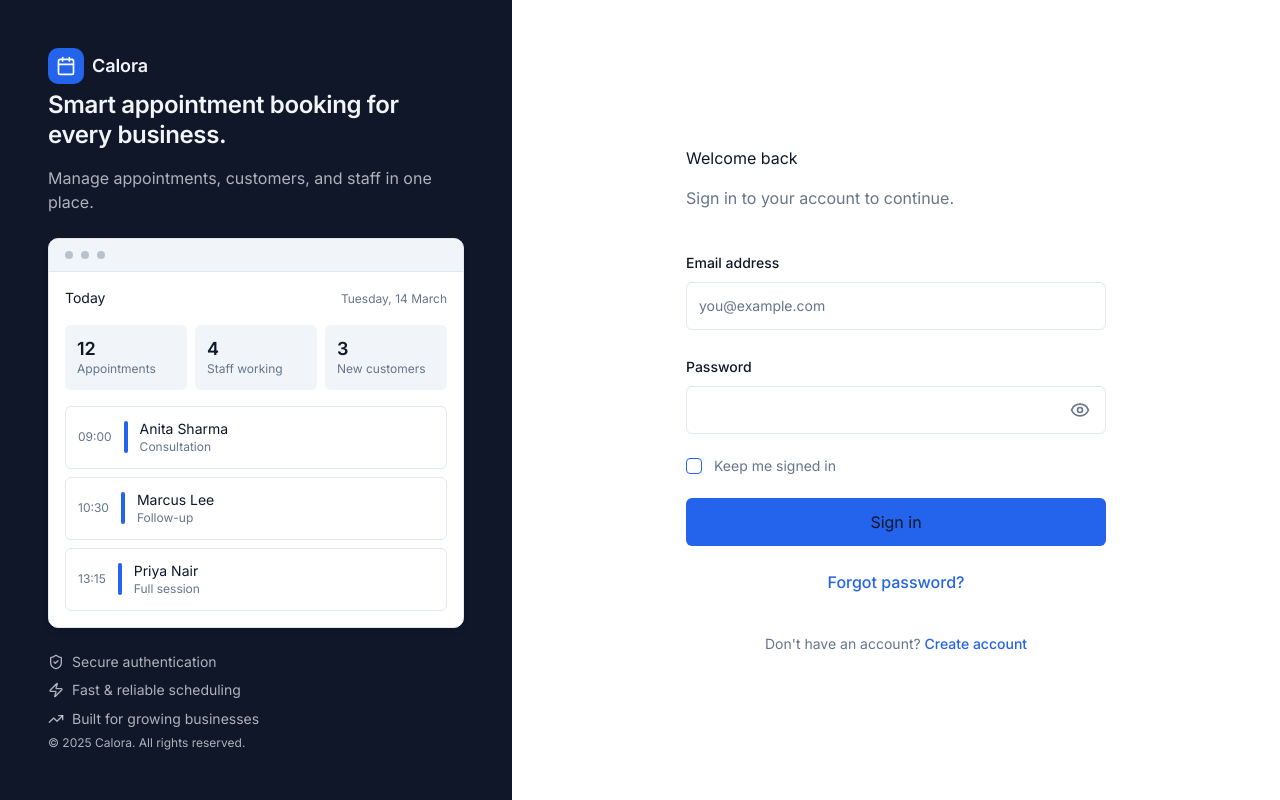
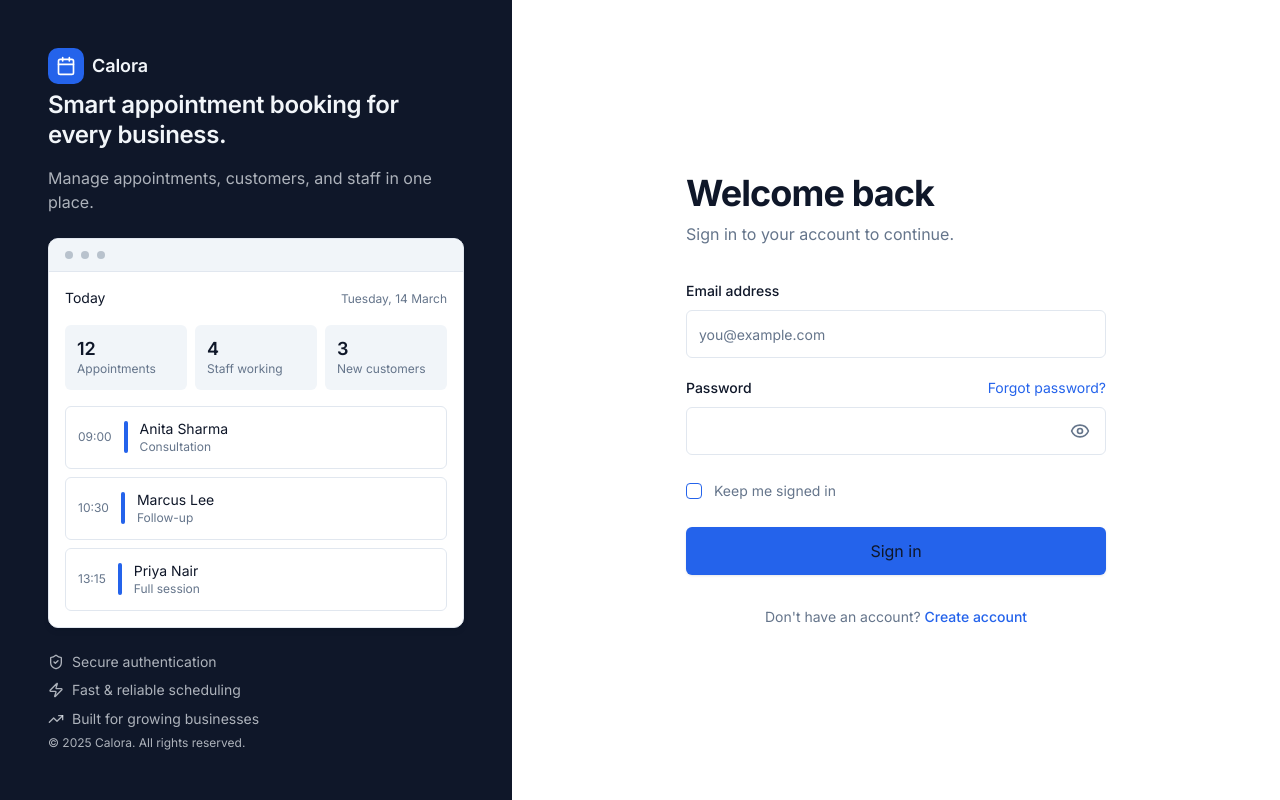
Before and after one commit to Tejchaute/Calora, a Next.js app: page /login in a window 1280 px wide. Built offline with nearby package versions, Linux system fonts and the light colour scheme; no server answers.

Commit message:
Polish login page spacing, hierarchy, button elevation and remember-me row
Co-Authored-By: Tej Chaute <tejchaute33@gmail.com>

```diff
--- a/features/auth/components/login-page.tsx
+++ b/features/auth/components/login-page.tsx
@@ -68,21 +68,21 @@ export function LoginPage() {
         <span className="text-h5 text-foreground">Calora</span>
       </div>
 
-      <h1 className="text-h2 text-foreground">Welcome back</h1>
-      <p className="mt-4 text-body text-muted-foreground">
+      <h1 className="text-h1 text-foreground">Welcome back</h1>
+      <p className="mt-2 text-body text-muted-foreground">
         Sign in to your account to continue.
       </p>
 
       <div aria-live="polite">
         {authError && (
-          <div className="mt-6">
+          <div className="mt-5">
             <InlineAlert variant="error">{authError}</InlineAlert>
           </div>
         )}
       </div>
 
       <Form {...form}>
-        <form onSubmit={form.handleSubmit(onSubmit)} className="mt-10 space-y-6" noValidate>
+        <form onSubmit={form.handleSubmit(onSubmit)} className="mt-8 space-y-5" noValidate>
           <FormField
             control={form.control}
             name="email"
@@ -109,7 +109,15 @@ export function LoginPage() {
             name="password"
             render={({ field }) => (
               <FormItem>
-                <FormLabel>Password</FormLabel>
+                <div className="flex items-baseline justify-between gap-4">
+                  <FormLabel>Password</FormLabel>
+                  <Link
+                    href={AUTH_ROUTES.forgotPassword}
+                    className="text-small font-medium text-primary transition-fast hover:underline"
+                  >
+                    Forgot password?
+                  </Link>
+                </div>
                 <div className="relative">
                   <FormControl>
                     <Input
@@ -138,11 +146,11 @@ export function LoginPage() {
             control={form.control}
             name="remember"
             render={({ field }) => (
-              <FormItem className="flex flex-row items-center gap-3 space-y-0">
-                <FormControl>
-                  <Checkbox checked={field.value} onCheckedChange={field.onChange} />
-                </FormControl>
-                <FormLabel className="text-small font-normal text-muted-foreground">
+              <FormItem className="space-y-0">
+                <FormLabel className="flex cursor-pointer items-center gap-3 py-2 text-small font-normal text-muted-foreground transition-fast hover:text-foreground">
+                  <FormControl>
+                    <Checkbox checked={field.value} onCheckedChange={field.onChange} />
+                  </FormControl>
                   Keep me signed in
                 </FormLabel>
               </FormItem>
@@ -151,7 +159,7 @@ export function LoginPage() {
 
           <LoadingButton
             type="submit"
-            className="h-12 w-full text-body font-medium transition-fast"
+            className="h-12 w-full text-body font-medium shadow-elevation-2 transition-base hover:bg-primary/90 hover:shadow-elevation-3"
             loading={isSubmitting}
           >
             {isSubmitting ? 'Signing in…' : 'Sign in'}
@@ -159,16 +167,7 @@ export function LoginPage() {
         </form>
       </Form>
 
-      <p className="mt-6 text-center text-body">
-        <Link
-          href={AUTH_ROUTES.forgotPassword}
-          className="font-medium text-primary transition-fast hover:underline"
-        >
-          Forgot password?
-        </Link>
-      </p>
-
-      <p className="mt-10 text-center text-small text-muted-foreground">
+      <p className="mt-8 text-center text-small text-muted-foreground">
         {"Don't have an account? "}
         <Link
           href={AUTH_ROUTES.register}
--- a/tailwind.config.ts
+++ b/tailwind.config.ts
@@ -5,6 +5,7 @@ const config: Config = {
   content: [
     './pages/**/*.{js,ts,jsx,tsx,mdx}',
     './components/**/*.{js,ts,jsx,tsx,mdx}',
+    './features/**/*.{js,ts,jsx,tsx,mdx}',
     './app/**/*.{js,ts,jsx,tsx,mdx}',
   ],
   theme: {
```
